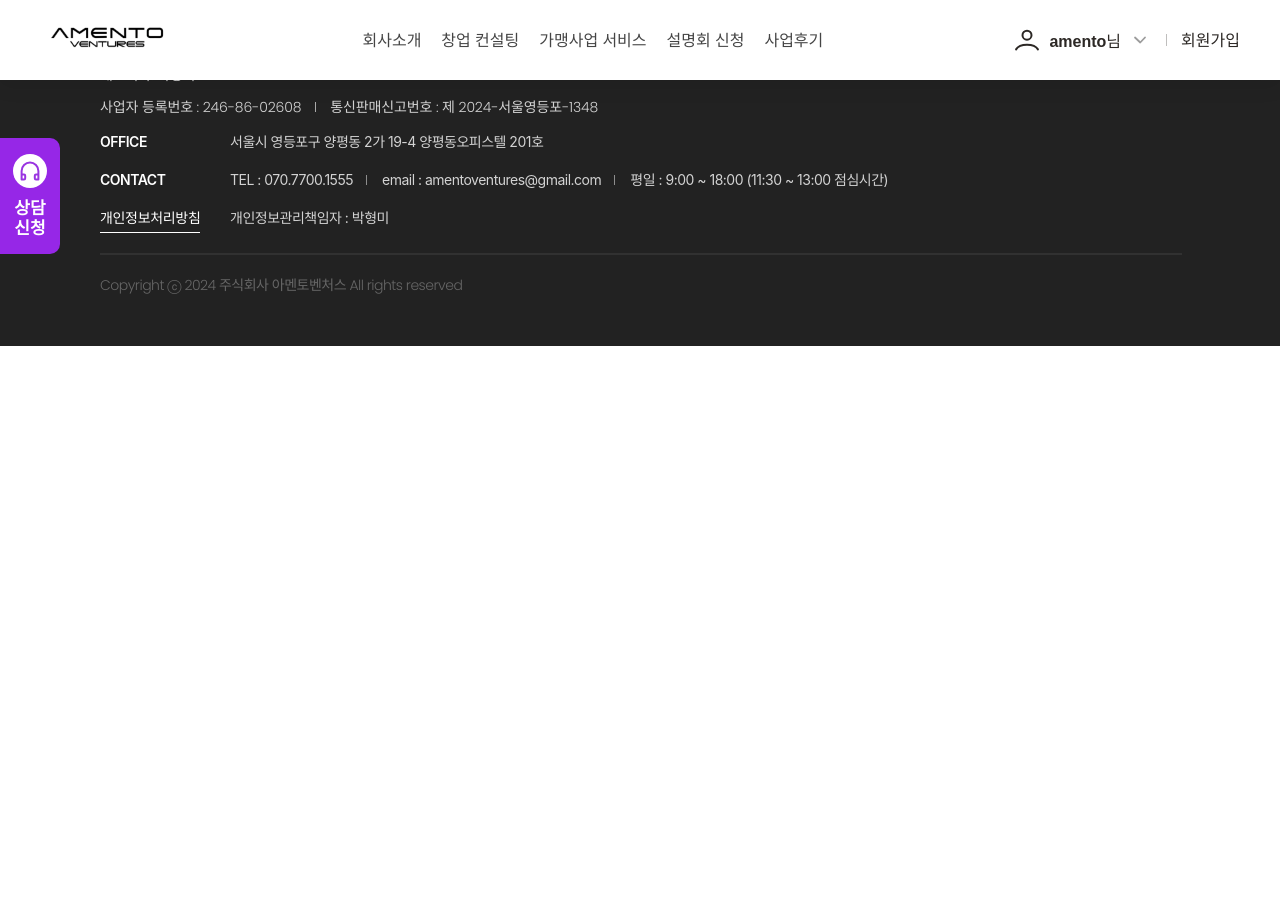
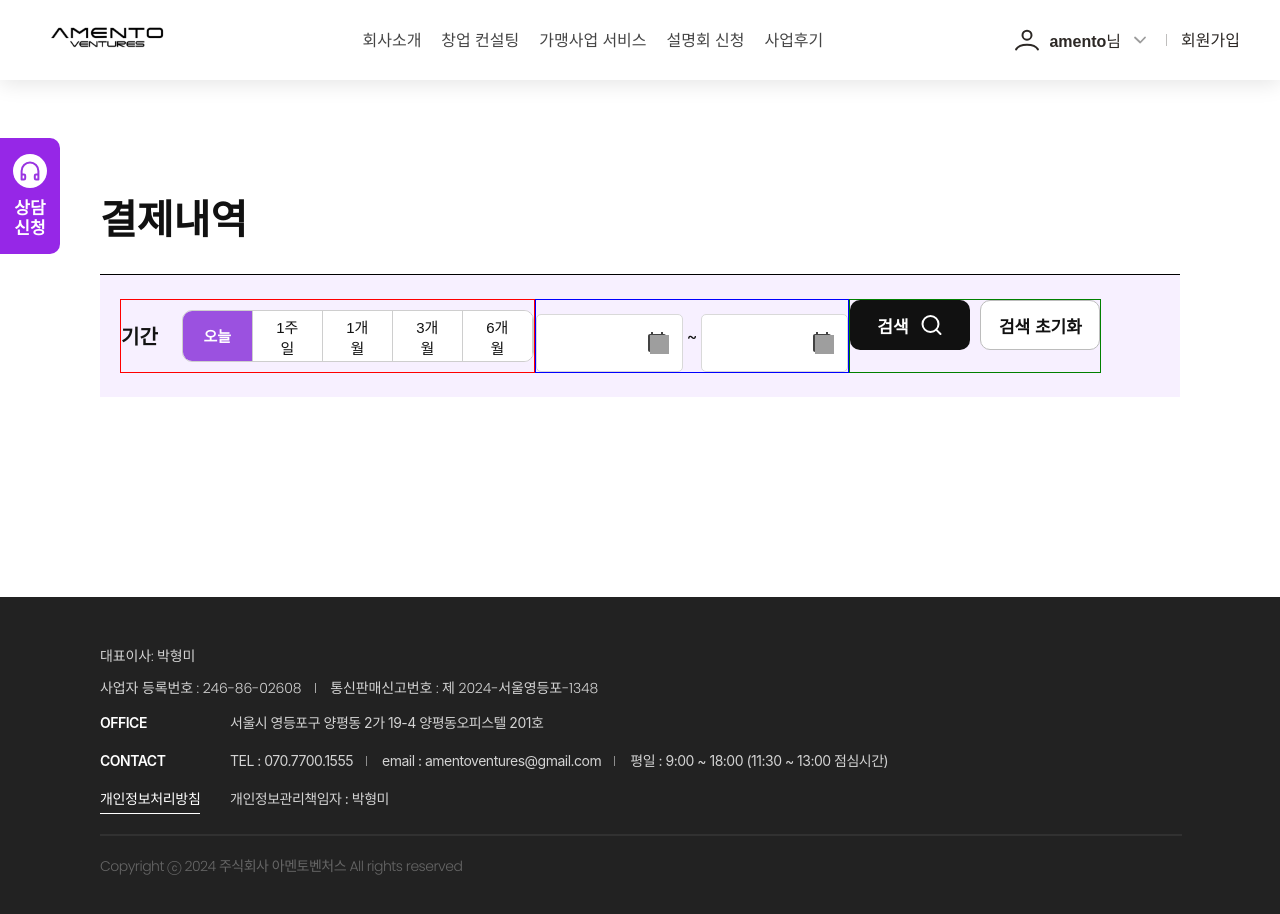
Before and after one commit to kimyeji89/amento, a React (Create React App) app: page /payHistory in a window 1280 px wide. Shown: the top 914 px of the page. Before the commit the page ends 800 px from the top, so only its background shows below. Built offline with nearby package versions, Linux system fonts and the light colour scheme; a web font is replaced by a local one.

Commit message:
[ADD] 2차 반응형 퍼블

```diff
--- a/src/components/form/SidePopUp.jsx
+++ b/src/components/form/SidePopUp.jsx
@@ -24,7 +24,7 @@ function SidePopUpFormInput({ name, label, value, onChange, onClick }) {
 }
 
 export default function SidePopUp() {
-  const { isMobile } = useIsMobile();
+  const { isTablet } = useIsMobile({ mobileWidth: 430, tabletWidth: 768 });
   const [formData, setFormData] = useState({
     isFaceToFace: true,
     desireType: "회원가입 정보",
@@ -62,7 +62,7 @@ export default function SidePopUp() {
 
   return (
     <>
-      {isMobile === false && (
+      {isTablet === false && (
         <div css={side_popup_ctn} className="side_popup_ctn">
           <form className="form" css={form}>
             <p css={form_title}>상담신청</p>
@@ -148,7 +148,7 @@ export default function SidePopUp() {
           </div>
         </div>
       )}
-      {isMobile === true && (
+      {isTablet === true && (
         <>
           <div css={mobile_side_popup_button} onClick={handleChangeIsOpen}>
             <CounselWhite />
--- a/src/components/ui/Header.jsx
+++ b/src/components/ui/Header.jsx
@@ -13,7 +13,7 @@ import { ReactComponent as Menu } from "@svgs/header/menu.svg";
 import { ReactComponent as Close } from "@svgs/header/close.svg";
 
 export default function Header() {
-  const { isMobile } = useIsMobile();
+  const { isMobile } = useIsMobile({ mobileWidth: 430, tabletWidth: 768 });
   const { checkLocation } = useLocationControl();
   const { headerRef } = useHeaderHeight();
   const [isDesktopUserOpen, setIsDesktopUserOpen] = useState(false);
--- a/src/hooks/useIsMobile.js
+++ b/src/hooks/useIsMobile.js
@@ -1,17 +1,20 @@
 import { useState, useEffect } from "react";
 
-export default function useIsMobile() {
-  const [isMobile, setIsMobile] = useState(window.innerWidth <= 430);
+export default function useIsMobile({ mobileWidth = 430, tabletWidth = 768 }) {
+  const [isMobile, setIsMobile] = useState(window.innerWidth <= mobileWidth);
+  const [isTablet, setIsTablet] = useState(window.innerWidth <= tabletWidth);
 
   useEffect(() => {
     function handleResize() {
-      setIsMobile(window.innerWidth <= 430);
+      setIsMobile(window.innerWidth <= mobileWidth);
+      setIsTablet(window.innerWidth <= tabletWidth);
     }
+
     window.addEventListener("resize", handleResize);
     return () => {
       window.removeEventListener("resize", handleResize);
     };
-  }, []);
+  }, [mobileWidth, tabletWidth]);
 
-  return { isMobile };
+  return { isMobile, isTablet };
 }
--- a/src/pages/PayHistoryDetailPage/PayHistoryDetailPage.jsx
+++ b/src/pages/PayHistoryDetailPage/PayHistoryDetailPage.jsx
@@ -20,8 +20,8 @@ export default function PayHistoryDetailPage() {
       padding: ${headerHeight + 120}px 65px;
     }
 
-    @media (max-width: 768px) {
-      padding: ${headerHeight + 60}px 20px;
+    @media (max-width: 430px) {
+      padding: ${headerHeight + 120}px 20px;
     }
   `;
 
--- a/src/pages/PayHistoryPage/PayHistoryPage.jsx
+++ b/src/pages/PayHistoryPage/PayHistoryPage.jsx
@@ -1,3 +1,31 @@
+/** @jsxImportSource @emotion/react */
+import { css } from "@emotion/react";
+import { useHeaderHeight } from "@hooks/useHeaderHeight";
+import TablePageTitle from "@components/table/TablePageTitle";
+import SearchBar from "./SearchBar";
+
 export default function PayHistoryPage() {
-  return <>결제내역 페이지</>;
+  const { headerHeight } = useHeaderHeight();
+
+  const page_wrap = css`
+    padding: ${headerHeight + 160}px 210px;
+
+    @media (max-width: 1280px) {
+      padding: ${headerHeight + 120}px 100px;
+    }
+
+    @media (max-width: 1024px) {
+      padding: ${headerHeight + 120}px 65px;
+    }
+
+    @media (max-width: 430px) {
+      padding: ${headerHeight + 120}px 20px;
+    }
+  `;
+  return (
+    <div css={page_wrap}>
+      <TablePageTitle title="결제내역" />
+      <SearchBar />
+    </div>
+  );
 }
--- /dev/null
+++ b/src/pages/PayHistoryPage/SearchBar.jsx
@@ -0,0 +1,166 @@
+/** @jsxImportSource @emotion/react */
+import { css } from "@emotion/react";
+import { useState } from "react";
+import { ReactComponent as SearchIcon } from "@svgs/pageHistoryPage/searchWhite.svg";
+import FormDatePicker from "../../components/form/FormDatePicker";
+
+export default function SearchBar() {
+  const [selected, setSelected] = useState("오늘");
+
+  const buttons = ["오늘", "1주일", "1개월", "3개월", "6개월"];
+
+  return (
+    <div css={search_wrap}>
+      <div css={period}>
+        <span>기간</span>
+        <div css={btn_group}>
+          {buttons.map((button) => (
+            <button
+              key={button}
+              className={`button ${selected === button ? "selected" : ""}`}
+              onClick={() => setSelected(button)}
+            >
+              {button}
+            </button>
+          ))}
+        </div>
+      </div>
+      <div css={calendar}>
+        <FormDatePicker />
+        <span>~</span>
+        <FormDatePicker />
+      </div>
+      <div css={button_wrap}>
+        <button css={search_btn}>
+          <div>검색</div>
+          <SearchIcon />
+        </button>
+        <button css={reset_btn}>검색 초기화</button>
+      </div>
+    </div>
+  );
+}
+
+const search_wrap = css`
+  display: flex;
+
+  margin: 34px 0 0 0;
+  padding: 24px 20px;
+  border-top: 1px solid #000;
+  background: #f7f0ff;
+`;
+
+const period = css`
+  display: flex;
+  flex-direction: row;
+  justify-content: center;
+  align-items: center;
+  gap: 24px;
+  border: 1px solid red;
+
+  span {
+    color: #131313;
+    font-size: 20px;
+    font-weight: 600;
+    line-height: normal;
+  }
+`;
+
+const btn_group = css`
+  display: flex;
+  border-radius: 10px 10px 10px 10px;
+  overflow: hidden;
+  background-color: #fff;
+  border: 1px solid #cecece;
+
+  button {
+    flex: 1;
+    padding: 5px 17px;
+    width: 70px;
+    height: 50px;
+    border: none;
+    cursor: pointer;
+    text-align: center;
+    background-color: white;
+    border-right: 1px solid #cecece;
+    color: #111;
+
+    font-size: 15px;
+    font-weight: 500;
+    line-height: normal;
+  }
+
+  & .selected {
+    background-color: #9b51e0;
+    color: white;
+    font-weight: 700;
+  }
+
+  &. .button:first-child {
+    border-radius: 10px 0px 0px 10px;
+  }
+
+  &. .button:last-child {
+    border-radius: 0px 10px 10px 0px;
+    border-right: none;
+  }
+
+  &. .button:last-child {
+    border-right: none;
+  }
+`;
+
+const calendar = css`
+  display: flex;
+  flex-direction: row;
+  justify-content: center;
+  align-items: center;
+  gap: 4px;
+  border: 1px solid blue;
+`;
+
+const button_wrap = css`
+  display: flex;
+  flex-direction: row;
+  gap: 10px;
+  border: 1px solid green;
+`;
+
+const search_btn = css`
+  display: flex;
+  flex-direction: row;
+  width: 120px;
+  height: 50px;
+  //   padding: 20px 34px;
+  justify-content: center;
+  align-items: center;
+  gap: 10px;
+
+  border-radius: 10px;
+  background: #111;
+
+  color: #fff;
+  font-size: 17px;
+  font-weight: 700;
+  line-height: normal;
+`;
+
+const reset_btn = css`
+  display: flex;
+  width: 120px;
+  height: 50px;
+  //   padding: 20px 34px;
+  justify-content: center;
+  align-items: center;
+  gap: 10px;
+
+  border-radius: 10px;
+  border: 1px solid #bcbcbc;
+  background: #fff;
+
+  color: #111;
+  font-size: 17px;
+  font-style: normal;
+  font-weight: 700;
+  line-height: normal;
+`;
```
Also changed, not shown: src/images/pageHistoryPage/searchWhite.svg (added).
